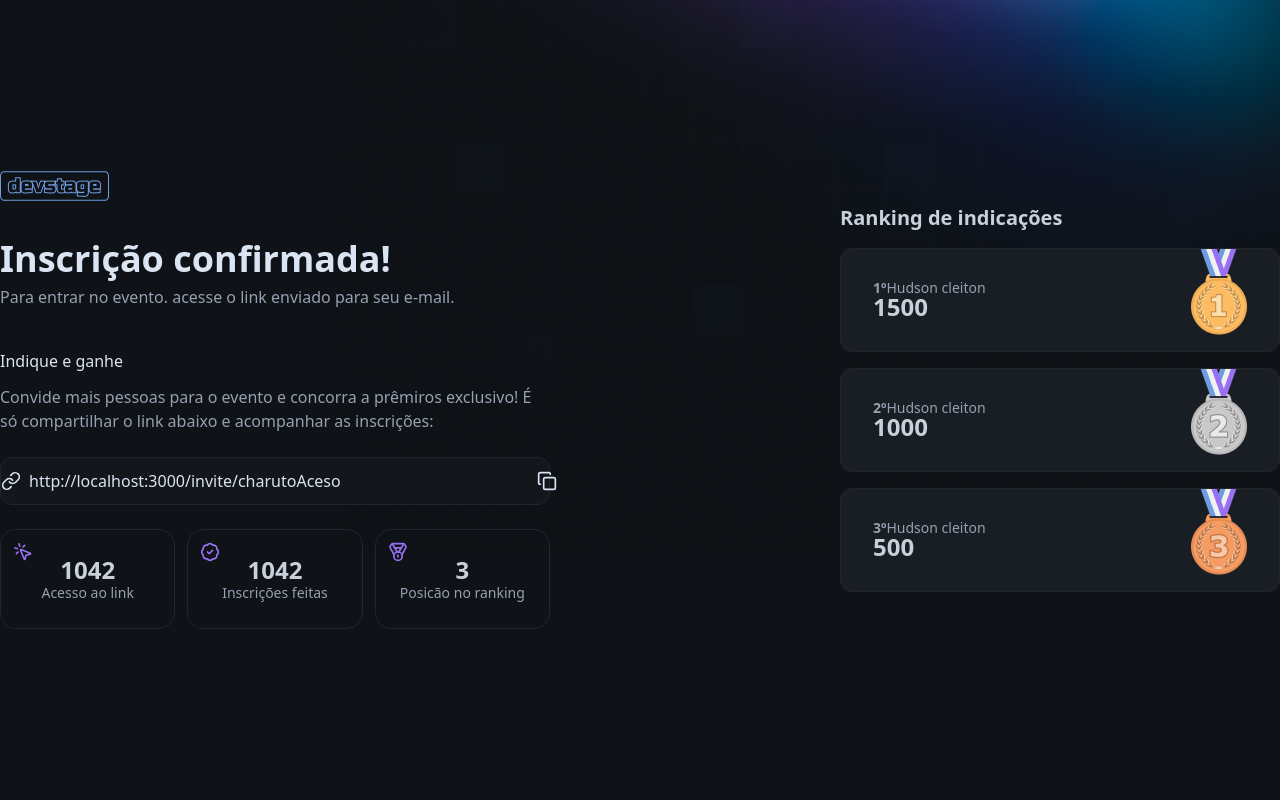
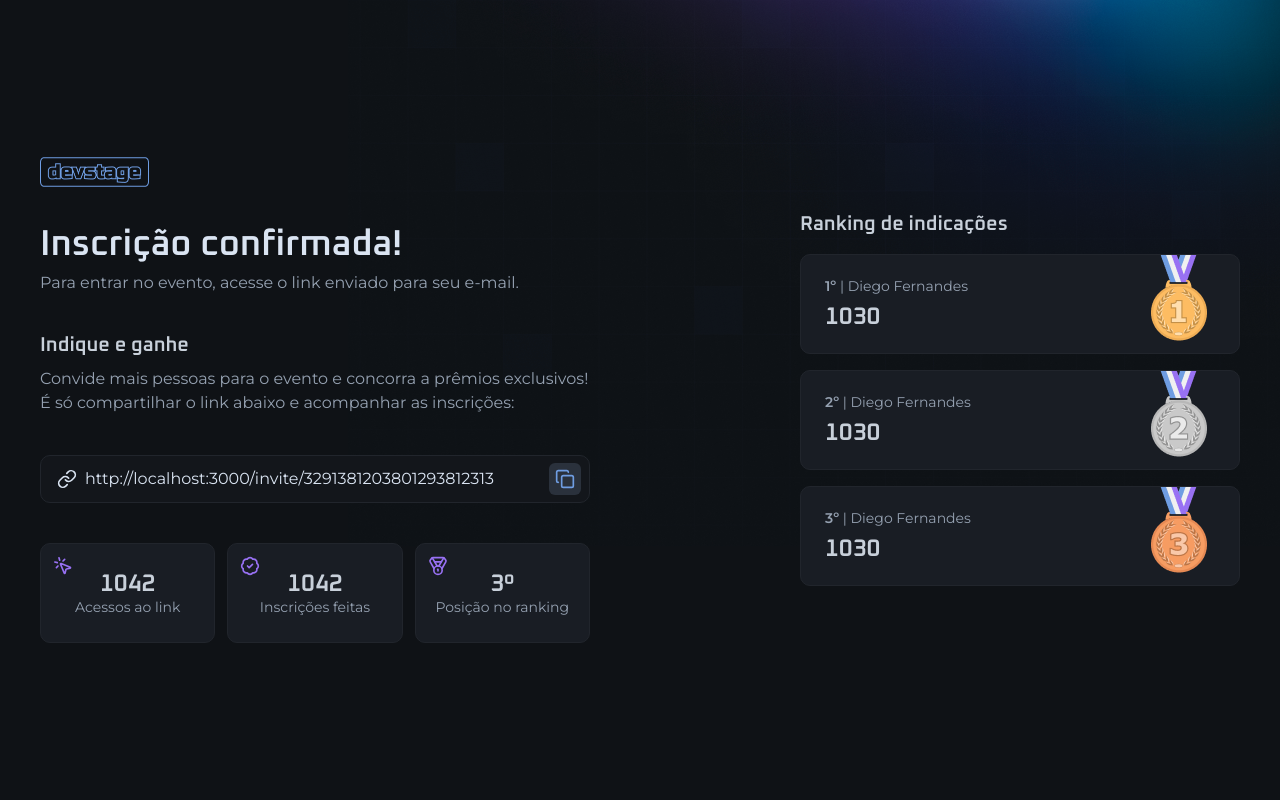
Before and after one commit to Primata83/connect, a Next.js app: page /invite in a window 1280 px wide. Shown: the top 800 px of the page. Built offline with nearby package versions, Linux system fonts and the light colour scheme.

Commit message:
lets gooo

```diff
--- a/src/app/(home)/page.tsx
+++ b/src/app/(home)/page.tsx
@@ -5,7 +5,6 @@ import { SubscriptionForm } from './subscriptionForm'
 
 export default function Home() {
   return (
-
     <div className="min-h-dvh flex flex-col justify-center gap-16">
       <div className="flex flex-col gap-8 items-center md:items-start">
         <Image src={logo} alt="devstage" width={108.5} height={30} />
@@ -41,6 +40,5 @@ export default function Home() {
         <SubscriptionForm />
       </div>
     </div>
-
   )
 }
--- a/src/app/globals.css
+++ b/src/app/globals.css
@@ -3,14 +3,15 @@
 @theme {
   --color-*: initial;
 
-    --color-blue: #6f9de2;
-    --color-purple: #9871f3;
-    --color-danger: f05d6c;
+  --color-blue: #6F9DE2;
+  --color-purple: #9871F3;
 
-    --color-gray-100: #dae4f2;
+  --color-danger: #F05D6C;
+
+  --color-gray-100: #DAE4F2;
   --color-gray-200: #C8D0DA;
   --color-gray-300: #95A1B1;
-    --color-gray-400: #6F4D90;
+  --color-gray-400: #6F7D90;
   --color-gray-500: #2A313C;
   --color-gray-600: #21252C;
   --color-gray-700: #191D24;
@@ -20,5 +21,5 @@
   --font-heading: var(--font-oxanium);
   --font-sans: var(--font-montserrat);
 
-    --font-xl: 0.625rem;
+  --radius-xl: 0.625rem;
 }
--- a/src/app/invite/page.tsx
+++ b/src/app/invite/page.tsx
@@ -5,38 +5,41 @@ import { Stats } from './stats'
 import {InviteLinkInput} from './inviteLinkInput'
 
 export default function InvitePage() {
-    const inviteLink = 'http://localhost:3000/invite/charutoAceso'
+    const inviteLink = 'http://localhost:3000/invite/3291381203801293812313'
 
     return (
-        <div className='min-h-dvh flex items-center justify-between gap-16 flex-col md:flex-row'>
+      <div className="min-h-dvh flex items-center justify-between gap-16 flex-col md:flex-row">
         <div className="flex flex-col gap-10 w-full max-w-[550px]">
-                <Image src={logo} alt='devstage' width={108.5} height={30}/>
-                <div className='space-y-2'>
-                    <h1 className='text-4xl font-semibold font-heading text-gray-100 leading-none'>
+          <Image src={logo} alt="devstage" className="h-[30px] w-[108.5px]" />
+
+          <div className="space-y-2">
+            <h1 className="text-4xl font-semibold font-heading text-gray-100 leading-none">
               Inscrição confirmada!
             </h1>
-                    <p className='text-gray-300'>
-                        Para entrar no evento. acesse o link enviado para seu e-mail.
+            <p className="text-gray-300">
+              Para entrar no evento, acesse o link enviado para seu e-mail.
             </p>
           </div>
 
-                <div className='space-y-6' >
-                    <div className='space-y-3'>
-                        <h2>Indique e ganhe
+          <div className="space-y-6">
+            <div className="space-y-3">
+              <h2 className="text-gray-200 text-xl font-heading font-semibold leading-none">
+                Indique e ganhe
               </h2>
-                        <p className='text-gray-300'>
-                            Convide mais pessoas para o evento e concorra a prêmiros exclusivo! É
-                            só compartilhar o link abaixo e acompanhar as inscrições:
+              <p className="text-gray-300">
+                Convide mais pessoas para o evento e concorra a prêmios
+                exclusivos! É só compartilhar o link abaixo e acompanhar as
+                inscrições:
               </p>
             </div>
+          </div>
 
-                    <InviteLinkInput  inviteLink={inviteLink}/>
+          <InviteLinkInput inviteLink={inviteLink} />
 
           <Stats />
         </div>
-            </div>
 
-        <Ranking/>
+        <Ranking />
       </div>
     )
   }
--- a/src/app/invite/ranking.tsx
+++ b/src/app/invite/ranking.tsx
@@ -1,51 +1,49 @@
 import Image from 'next/image'
-
 import gold from '../../assets/medalGold.png'
 import silver from '../../assets/medalSilver.png'
 import cooper from '../../assets/medalCooper.png'
 
-export function Ranking () {
+export function Ranking() {
     return (
-        <div className='w-full max-w-[440px] space-y-5'>
-                <h2 className='text-gray-200 text-xl font-heading font-semibold leading-none'>
+      <div className="w-full max-w-[440px] space-y-5">
+        <h2 className="text-gray-200 text-xl font-heading font-semibold leading-none">
           Ranking de indicações
         </h2>
-                <div className='space-y-4'>
-                    <div className='relative rounded-xl bg-gray-700 border border-gray-600 p-8 flex flex-col justify-center'>
-                        <span className='text-sm text-gray-300 leading-none'>
-                            <span className='font-bold'>1º</span>
-                            Hudson cleiton
+
+        <div className="space-y-4">
+          <div className="relative rounded-xl bg-gray-700 border border-gray-600 p-6 flex flex-col justify-center gap-3">
+            <span className="text-sm text-gray-300 leading-none">
+              <span className="font-semibold">1&ordm;</span> | Diego Fernandes
+            </span>
+            <span className="font-heading text-2xl font-semibold text-gray-200 leading-none">
+              1030
             </span>
 
-                        <span className='font-heading text-2xl font-semibold text-gray-200 leading-none'>
-                            1500
+            <Image src={gold} alt="" className="absolute top-0 right-8" />
+          </div>
+
+          <div className="relative rounded-xl bg-gray-700 border border-gray-600 p-6 flex flex-col justify-center gap-3">
+            <span className="text-sm text-gray-300 leading-none">
+              <span className="font-semibold">2&ordm;</span> | Diego Fernandes
             </span>
-                        <Image src={gold} alt='medalha de ouro' className='absolute top-0 right-8'/>
-                    </div>
-                    <div className='relative rounded-xl bg-gray-700 border border-gray-600 p-8 flex flex-col justify-center'>
-                        <span className='text-sm text-gray-300 leading-none'>
-                        <span className='font-bold'>2º</span>
-                            Hudson cleiton
+            <span className="font-heading text-2xl font-semibold text-gray-200 leading-none">
+              1030
             </span>
 
-                        <span className='font-heading text-2xl font-semibold text-gray-200 leading-none'>
-                            1000
+            <Image src={silver} alt="" className="absolute top-0 right-8" />
+          </div>
+
+          <div className="relative rounded-xl bg-gray-700 border border-gray-600 p-6 flex flex-col justify-center gap-3">
+            <span className="text-sm text-gray-300 leading-none">
+              <span className="font-semibold">3&ordm;</span> | Diego Fernandes
             </span>
-                        <Image src={silver} alt='medalha de ouro' className='absolute top-0 right-8'/>
-                    </div>
-                    <div className='relative rounded-xl bg-gray-700 border border-gray-600 p-8 flex flex-col justify-center'>
-                        <span className='text-sm text-gray-300 leading-none'>
-                        <span className='font-bold'>3º</span>
-                            Hudson cleiton
+            <span className="font-heading text-2xl font-semibold text-gray-200 leading-none">
+              1030
             </span>
 
-                        <span className='font-heading text-2xl font-semibold text-gray-200 leading-none'>
-                            500
-                        </span>
-                        <Image src={cooper} alt='medalha de ouro' className='absolute top-0 right-8'/>
+            <Image src={cooper} alt="" className="absolute top-0 right-8" />
           </div>
         </div>
       </div>
     )
   }
-export default Ranking
--- a/src/app/invite/stats.tsx
+++ b/src/app/invite/stats.tsx
@@ -1,25 +1,37 @@
-import { MousePointerClick, BadgeCheck, Medal } from "lucide-react"
+import { BadgeCheck, Medal, MousePointerClick } from 'lucide-react'
 
-export function Stats () {
+export function Stats() {
   return (
-        <div className='grid gap-3 md:grid-cols-3'>
-            <div className='relative bg-gray-700- border border-gray-600 px-4 py-7 flex flex-col items-center justify-center gap-1 rounded-2xl'>
-                <span className='font-heading text-2xl font-semibold text-gray-200 leading-none'>1042</span>
-                <span className='text-sm text-gray-300 leading-none text-center'>Acesso ao link</span>
-                <MousePointerClick className='size-5 text-purple absolute top-3 left-3'/>
+    <div className="grid md:grid-cols-3 gap-3">
+      <div className="relative rounded-xl bg-gray-700 border border-gray-600 px-4 py-7 flex flex-col items-center justify-center gap-1">
+        <span className="font-heading text-2xl font-semibold text-gray-200 leading-none">
+          1042
+        </span>
+        <span className="text-sm text-gray-300 leading-none text-center">
+          Acessos ao link
+        </span>
+        <MousePointerClick className="size-5 text-purple top-3 left-3 absolute" />
       </div>
-            <div className='relative bg-gray-700- border border-gray-600 px-4 py-7 flex flex-col items-center justify-center gap-1 rounded-2xl'>
-                <span className='font-heading text-2xl font-semibold text-gray-200 leading-none'>1042</span>
-                <span className='text-sm text-gray-300 leading-none text-center'>Inscrições feitas</span>
-                <BadgeCheck className='size-5 text-purple absolute top-3 left-3'/>
+
+      <div className="relative rounded-xl bg-gray-700 border border-gray-600 px-4 py-7 flex flex-col items-center justify-center gap-1">
+        <span className="font-heading text-2xl font-semibold text-gray-200 leading-none">
+          1042
+        </span>
+        <span className="text-sm text-gray-300 leading-none text-center">
+          Inscrições feitas
+        </span>
+        <BadgeCheck className="size-5 text-purple top-3 left-3 absolute" />
       </div>
-            <div className='relative bg-gray-700- border border-gray-600 px-4 py-7 flex flex-col items-center justify-center gap-1 rounded-2xl'>
-                <span className='font-heading text-2xl font-semibold text-gray-200 leading-none'>3</span>
-                <span className='text-sm text-gray-300 leading-none text-center'>Posicão no ranking</span>
-                <Medal className='size-5 text-purple absolute top-3 left-3'/>
+
+      <div className="relative rounded-xl bg-gray-700 border border-gray-600 px-4 py-7 flex flex-col items-center justify-center gap-1">
+        <span className="font-heading text-2xl font-semibold text-gray-200 leading-none">
+          3&ordm;
+        </span>
+        <span className="text-sm text-gray-300 leading-none text-center">
+          Posição no ranking
+        </span>
+        <Medal className="size-5 text-purple top-3 left-3 absolute" />
       </div>
     </div>
   )
 }
-
-export default Stats
--- a/src/app/layout.tsx
+++ b/src/app/layout.tsx
@@ -1,11 +1,11 @@
-import './globals.css';
+import './globals.css'
 
-import type { Metadata } from "next";
+import type { Metadata } from 'next'
 import { Montserrat, Oxanium } from 'next/font/google'
 
 export const metadata: Metadata = {
-  title: "devstage",
-};
+  title: 'devstage',
+}
 
 const oxanium = Oxanium({
   weight: ['500', '600'],
@@ -14,22 +14,23 @@ const oxanium = Oxanium({
 })
 
 const montserrat = Montserrat({
-  weight: ['500', '600'],
+  weight: ['400', '600'],
   subsets: ['latin'],
-  variable: '--font-monsterrat',
+  variable: '--font-montserrat',
 })
 
 export default function RootLayout({
   children,
 }: Readonly<{
-  children: React.ReactNode;
+  children: React.ReactNode
 }>) {
   return (
-    <html lang="en" className={`$oxanium.variable} ${montserrat.variable}`}>
-      <body className="bg-gray-900 text-gray-100 antialiased bg-[url(/background.png)] bg-no-repeat bg-top md:bg-right-top">{children}</body>
-      <main className='max-w-[1240px] mx-auto- px-5 py-8 md:py-0'>
-        {children}
-      </main>
+    <html lang="en" className={`${oxanium.variable} ${montserrat.variable}`}>
+      <body className="bg-gray-900 text-gray-100 antialiased bg-[url(/background.png)] bg-no-repeat md:bg-right-top bg-top">
+        <main className="max-w-[1240px] mx-auto px-5 py-8 md:py-0">
+          {children}
+        </main>
+      </body>
     </html>
-  );
+  )
 }
--- a/src/components/button.tsx
+++ b/src/components/button.tsx
@@ -1,6 +1,6 @@
-import { ComponentProps, ReactNode } from 'react'
+import type { ComponentProps } from 'react'
 
-interface ButtonProps extends ComponentProps<'button'>{}
+interface ButtonProps extends ComponentProps<'button'> {}
 
 export function Button(props: ButtonProps) {
   return (
--- a/src/components/icon-botton.tsx
+++ b/src/components/icon-botton.tsx
@@ -1,13 +1,16 @@
-import { ComponentProps, ReactNode } from 'react'
+import type { ComponentProps } from 'react'
+import { twMerge } from 'tailwind-merge'
 
-interface IconButtonProps extends ComponentProps<'button'>{}
+interface ButtonProps extends ComponentProps<'button'> {}
 
-export function IconButton(props: IconButtonProps) {
-    return (
-        <button className=" p-1.5 bg-gray-500 text-blue rounded-md cursor-pointer transition-colors duration-300 hover:bg-blue hover:text-gray-900"
-        {...props}/>
-
-
-
-    )
+export function IconButton({ className, ...props }: ButtonProps) {
+  return (
+    <button
+      className={twMerge(
+        'p-1.5 bg-gray-500 text-blue rounded-md cursor-pointer transition-colors duration-300 hover:bg-blue hover:text-gray-900',
+        className
+      )}
+      {...props}
+    />
+  )
 }
--- a/src/components/input.tsx
+++ b/src/components/input.tsx
@@ -1,14 +1,15 @@
-import { ComponentProps } from "react";
+import { Mail } from 'lucide-react'
+import type { ComponentProps } from 'react'
 
 interface InputRootProps extends ComponentProps<'div'> {
   error?: boolean
 }
 
-export function InputRoot ({error = false, ...props }: InputRootProps) {
+export function InputRoot({ error = false, ...props }: InputRootProps) {
   return (
     <div
       data-error={error}
-            className="group bg-gray-800 h-12 border border-gray-600 rounded-xl px4 flex items-center gap-2 focus-within:border-gray-100 data-[error=true]:border-danger"
+      className="group bg-gray-800 h-12 border border-gray-600 rounded-xl px-4 flex items-center gap-2 focus-within:border-gray-100 data-[error=true]:border-danger"
       {...props}
     />
   )
@@ -16,7 +17,7 @@ export function InputRoot ({error = false, ...props }: InputRootProps) {
 
 interface InputIconProps extends ComponentProps<'span'> {}
 
-export function InputIcon (props: InputIconProps) {
+export function InputIcon({ ...props }: InputIconProps) {
   return (
     <span
       className="text-gray-400 group-focus-within:text-gray-100 group-[&:not(:has(input:placeholder-shown))]:text-gray-100 group-data-[error=true]:text-danger"
@@ -26,11 +27,7 @@ export function InputIcon (props: InputIconProps) {
 }
 
 interface InputFieldProps extends ComponentProps<'input'> {}
-export function InputField (props: InputFieldProps) {
-    return (
-        <input
-            className="flex-1 outline-0 placeholder:-gray-400"
-            {...props}
-        />
-    )
+
+export function InputField({ ...props }: InputFieldProps) {
+  return <input className="flex-1 outline-0 placeholder-gray-400" {...props} />
 }
```
Also changed, not shown: package.json (+5 -4 lines), src/app/(home)/subscriptionForm.tsx (+60 -10 lines), src/app/invite/inviteLinkInput.tsx (+5 -6 lines), 1 other file (tests, documents, lock files or other folders). Lines whose indentation alone changed are shown as unchanged.
